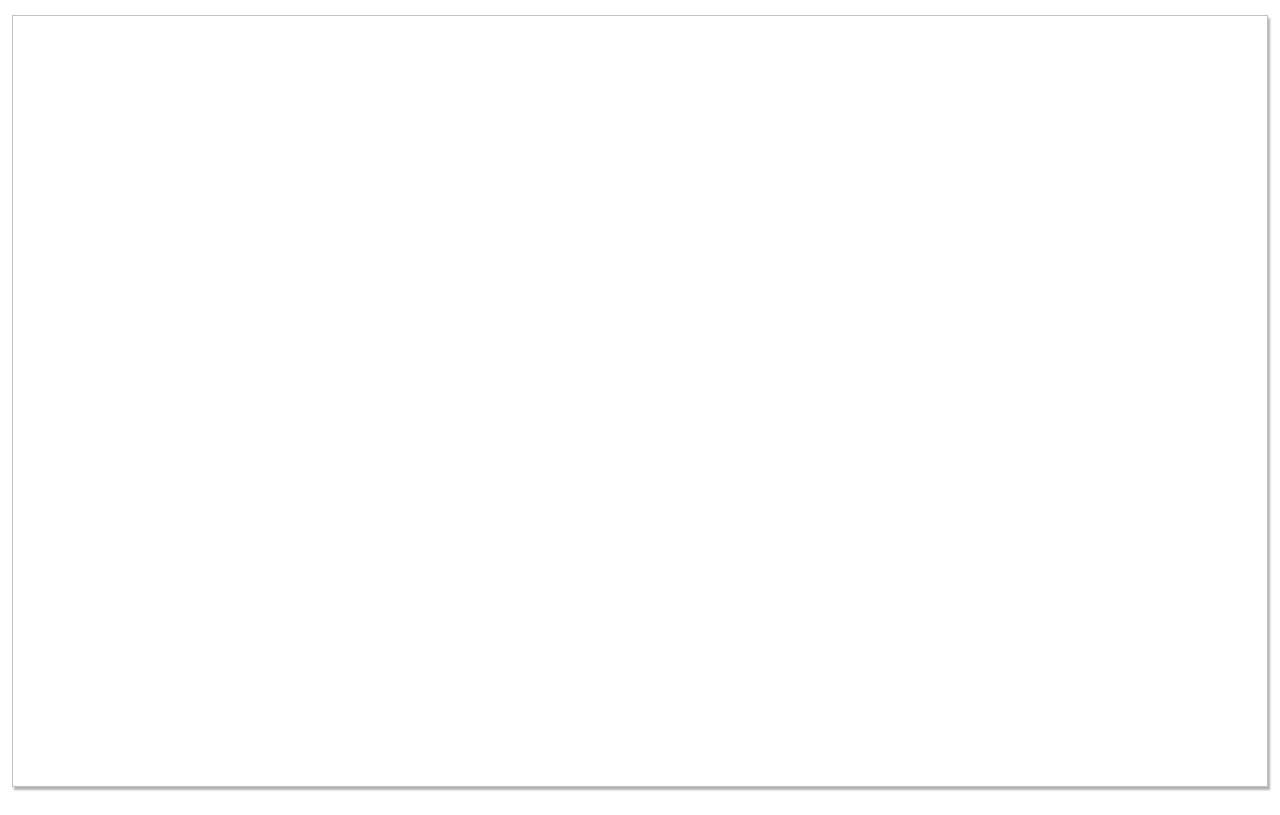
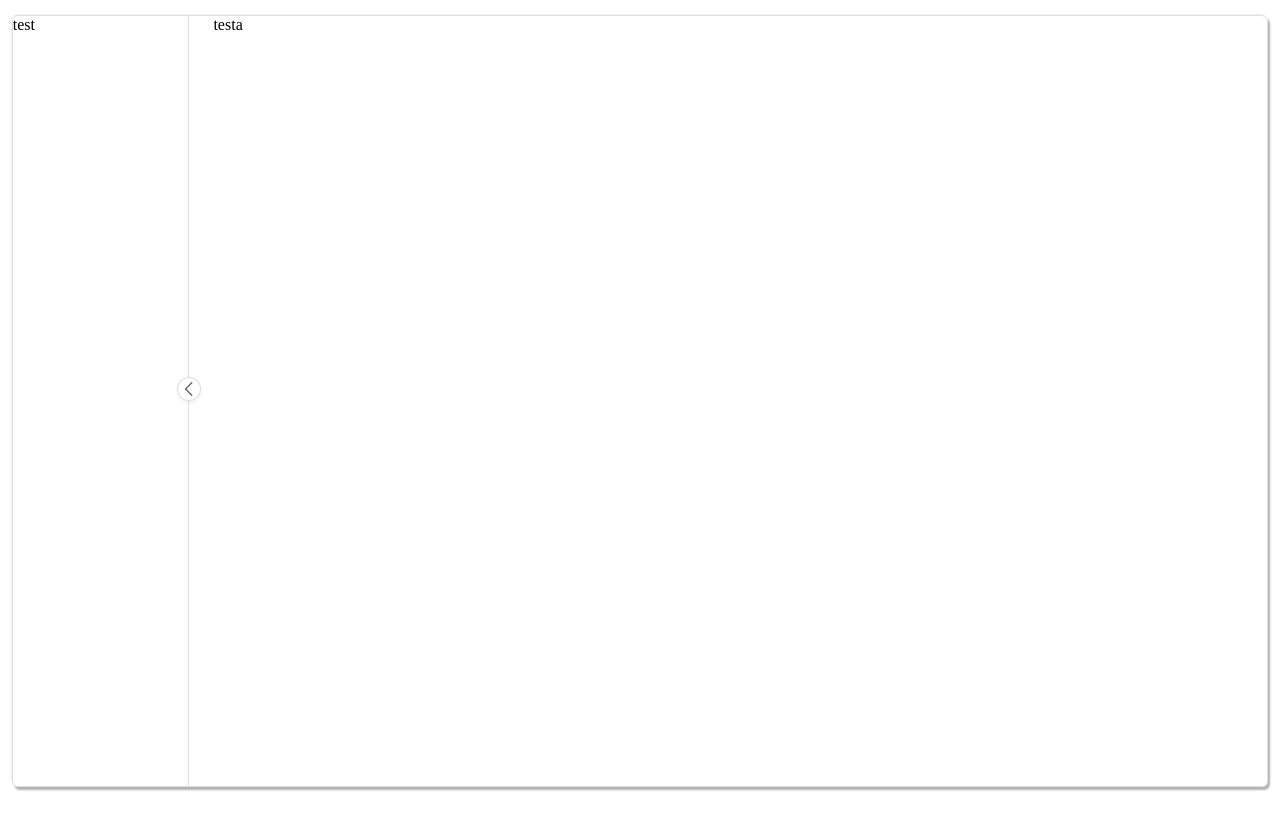
Before and after one commit to bkq360/freeGPT-front, a Vue app: page / in a window 1280 px wide. Built offline with nearby package versions, Linux system fonts and the light colour scheme.

Commit message:
layout main page

```diff
--- a/src/App.vue
+++ b/src/App.vue
@@ -1,13 +1,38 @@
 <script setup>
+import { onMounted } from "vue";
+import Button from "./components/button.vue"
+onMounted(()=>{
+  // function test(){
+  //   alert(111)
+  // }
+})
+function test(){
+  let element = document.getElementById("meun-right");
+  let expandButton = document.getElementsByClassName("expand")[0];
+  let width = window.getComputedStyle(element).width;
+  if(element.style.width == "0px"){
+    element.style.width = "14%";
+    expandButton.style.transform = "translateX(50%) translateY(-50%) rotateY(180deg)";
+  }else{
+    element.style.width = "0px";
+    expandButton.style.transform = "translateX(50%) translateY(-50%)";
+  }
+
+  // element.button.style.transform="rotateY(180deg)";
+  // element.style.width = width != "0px" ? "0px" : "14%";
+
+}
 </script>
 <template>
   <div class="main" >
     <div class="contain">
-      <div class="tab">
-
+      <div class="main-content"></div>
+      <div class="main-right" id="meun-right" >
+        test
       </div>
-      <div class="content">
-
+      <Button @click="test" />
+      <div class="main-left">
+        testa
       </div>
     </div>
   </div>
@@ -19,23 +44,37 @@ body{
   height:100vh;
   overflow: hidden;
 }
+
 .main{
   width:98%;
-  box-shadow:2px 3px 2px rgba(0, 0, 0, 0.3);
+  box-shadow:2px 3px 2px rgba(0, 0, 0, 0.3),-1px -1px 1px rgba(0,0,0,0.05);
+  border-radius: 6px;
   margin:auto;
   margin-top:15px;
   min-height:calc(100vh - 30px);
-  border:1px solid rgb(196, 193, 193)
+  border:1px solid rgb(196, 193, 193,0.5);
+  overflow: hidden;
 }
 .contain{
   display: flex;
 }
-.tab{
+.main-contain{
+  position: relative;
+  align-items:center
+}
+.main-right{
+  position:relative;
   height:calc(100vh - 30px);
   width:14%;
+  /* left:0; */
+  border-right:1px solid rgb(196, 193, 193,0.5);
+  /* width:0px; */
+
+  transition: all ease 0.4s;
+  overflow: hidden;
 }
-.content{
+.main-left{
   height:calc(100vh - 30px);
-  width:86%;
+
 }
 </style>
--- /dev/null
+++ b/src/components/button.vue
@@ -0,0 +1,35 @@
+<script setup>
+
+</script>
+<template>
+    <div class="expand">
+        <i>
+        <svg viewBox="0 0 16 16" fill="none" opacity="0.6"><path d="M5.64645 3.14645C5.45118 3.34171 5.45118 3.65829 5.64645 3.85355L9.79289 8L5.64645 12.1464C5.45118 12.3417 5.45118 12.6583 5.64645 12.8536C5.84171 13.0488 6.15829 13.0488 6.35355 12.8536L10.8536 8.35355C11.0488 8.15829 11.0488 7.84171 10.8536 7.64645L6.35355 3.14645C6.15829 2.95118 5.84171 2.95118 5.64645 3.14645Z" fill="currentColor"></path></svg>
+        </i>
+    </div>
+</template>
+<style>
+i{
+    font-style: italic;
+}
+.expand{
+    border-radius: 50%;
+    border:1px  solid rgb(196, 193, 193,0.5) ;
+    position:relative;
+    /* position:relative; */
+    /* top: 255px; */
+    margin: auto 0;
+    left: -24px;
+    width: 22px;
+    height:22px;
+    cursor: pointer;
+    background-color:#FFF;
+    /* right:5px; */
+    transform:translateX(50%) translateY(-50%) rotateY(180deg);
+    z-index:1;
+    box-shadow: 0 2px 4px 0px rgba(0,0,0,.06);
+
+    /* transform: rotateY(180deg); */
+
+}
+</style>
```
